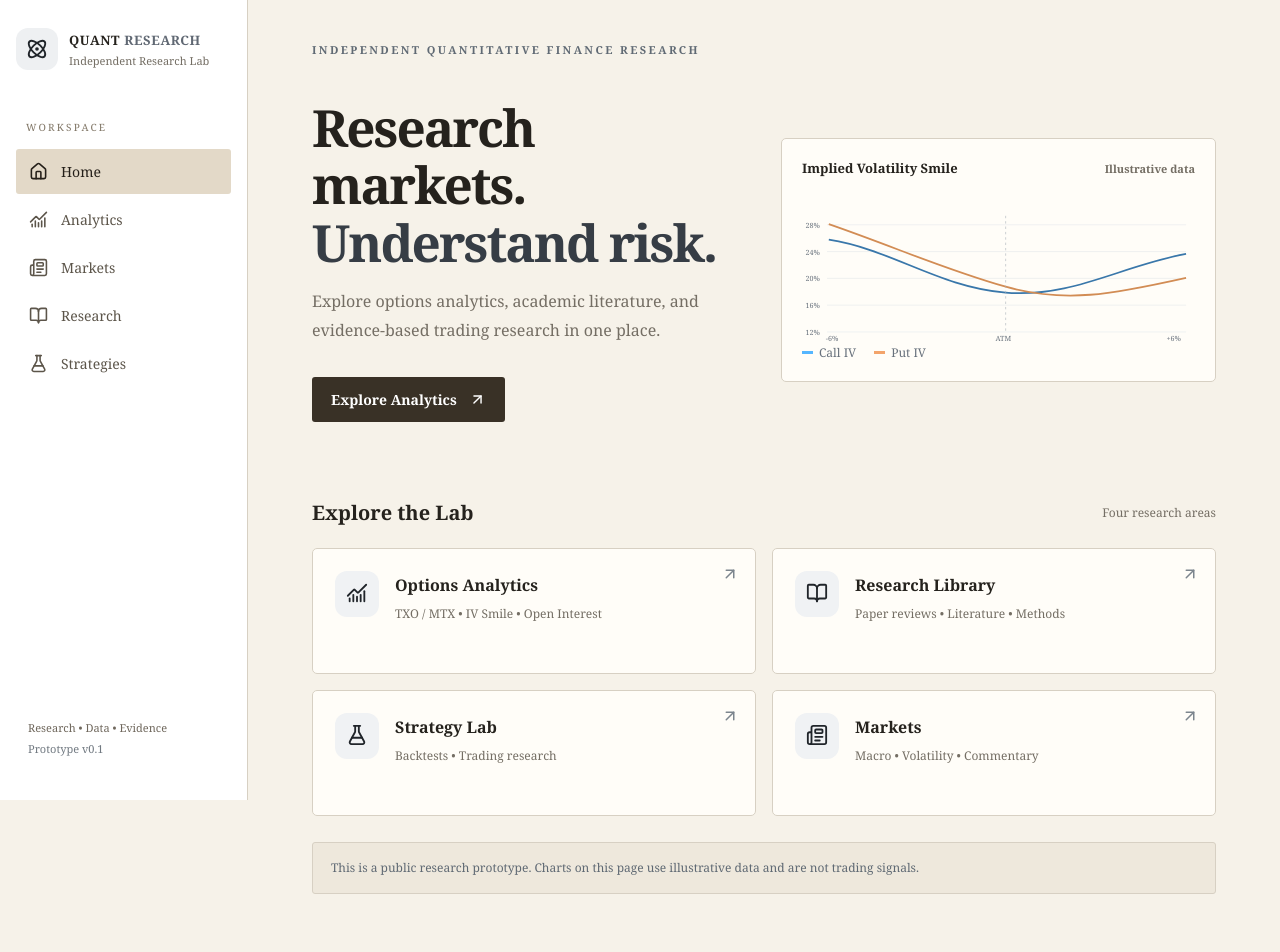
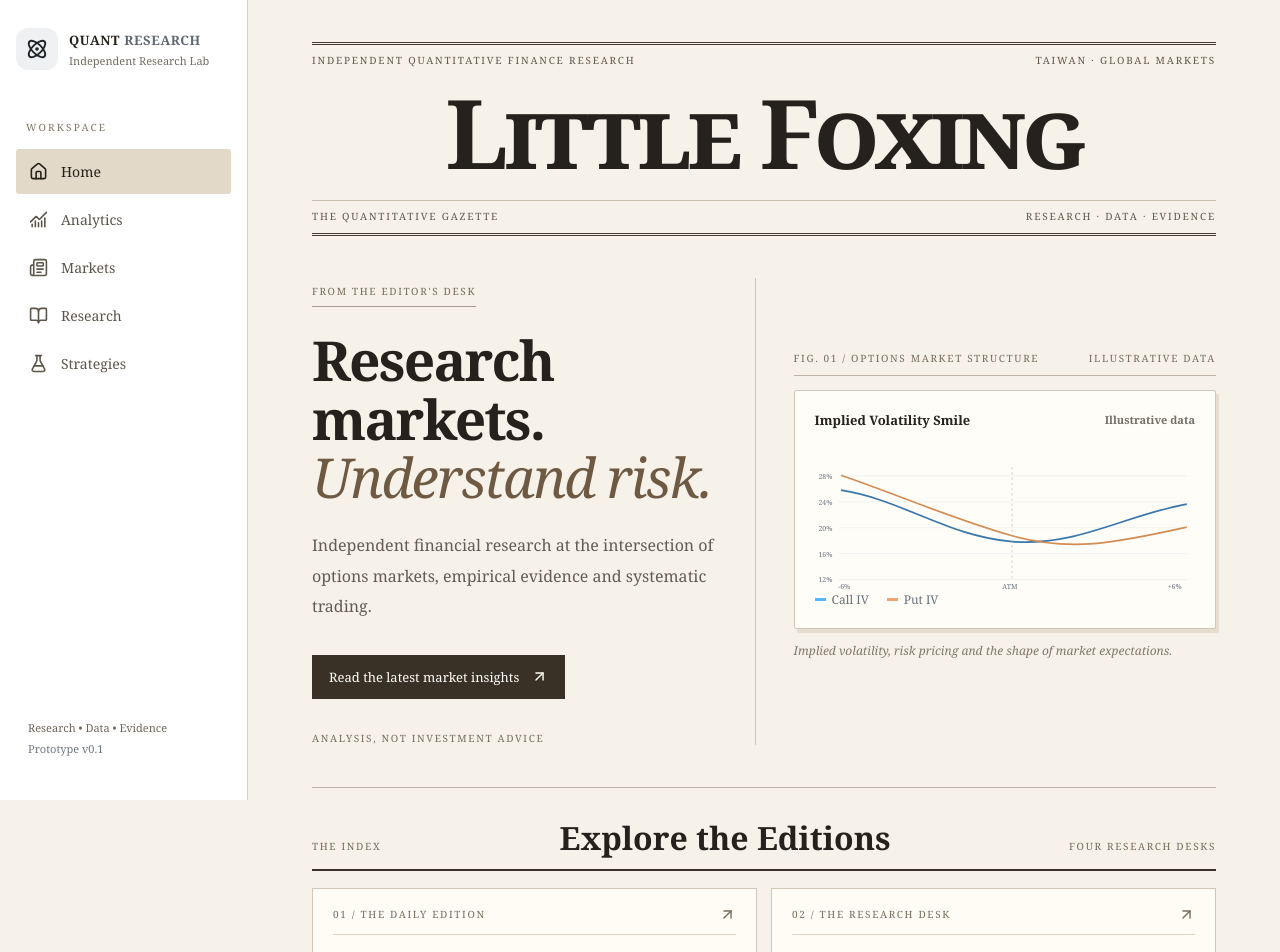
Before and after one commit to AllenHuang891130/Little-Foxing-Option-Trade, a Next.js app: page / in a window 1280 px wide. Shown: the top 952 px of the page. Built offline with nearby package versions, Linux system fonts and the light colour scheme.

Commit message:
Update page.tsx

```diff
--- a/app/page.tsx
+++ b/app/page.tsx
@@ -1,99 +1,45 @@
-
 import Link from 'next/link';
-import {
-  ArrowUpRight,
-  ChartNoAxesCombined,
-  BookOpen,
-  FlaskConical,
-  Newspaper,
-} from 'lucide-react';
-
+import {ArrowUpRight,ChartNoAxesCombined,BookOpen,FlaskConical,Newspaper,ArrowRight} from 'lucide-react';
 import SmileChart from '../components/SmileChart';
 
-const tiles = [
-  {
-    href: '/analytics/options',
-    title: 'Options Analytics',
-    desc: 'TXO / MTX • IV Smile • Open Interest',
-    Icon: ChartNoAxesCombined,
-  },
-  {
-    href: '/research',
-    title: 'Research Library',
-    desc: 'Paper reviews • Literature • Methods',
-    Icon: BookOpen,
-  },
-  {
-    href: '/strategies',
-    title: 'Strategy Lab',
-    desc: 'Backtests • Trading research',
-    Icon: FlaskConical,
-  },
-  {
-    href: '/markets-insights',
-    title: 'Markets',
-    desc: 'Macro • Volatility • Commentary',
-    Icon: Newspaper,
-  },
+const editions=[
+ {href:'/markets-insights',number:'01',label:'THE DAILY EDITION',title:'Markets',desc:'Global markets, macroeconomic releases, fixed income and independent commentary.',Icon:Newspaper},
+ {href:'/research',number:'02',label:'THE RESEARCH DESK',title:'Research Library',desc:'Academic papers, literature reviews, working notes and empirical methods.',Icon:BookOpen},
+ {href:'/strategies',number:'03',label:'THE STRATEGY DESK',title:'Strategy Lab',desc:'Trading hypotheses, backtests, execution research and performance evidence.',Icon:FlaskConical},
+ {href:'/analytics/options',number:'04',label:'THE DATA DESK',title:'Options Analytics',desc:'TXO / MTX analytics, volatility smiles, open interest and market structure.',Icon:ChartNoAxesCombined}
 ];
 
-export default function Home() {
-  return (
-    <>
-      <div className="eyebrow">
-        INDEPENDENT QUANTITATIVE FINANCE RESEARCH
-      </div>
-
-      <div className="hero">
-        <div>
-          <h1>
-            Research markets.
-            <br />
-            <em>Understand risk.</em>
-          </h1>
-
-          <p>
-            Explore options analytics, academic literature,
-            and evidence-based trading research in one place.
-          </p>
-
-          <Link href="/analytics/options" className="primary">
-            Explore Analytics
-            <ArrowUpRight size={17} />
-          </Link>
-        </div>
-
-        <div className="herochart">
-          <SmileChart />
-        </div>
-      </div>
-
-      <div className="sectiontitle">
-        <h2>Explore the Lab</h2>
-        <span>Four research areas</span>
-      </div>
-
-      <div className="tilegrid">
-        {tiles.map(({ href, title, desc, Icon }) => (
-          <Link href={href} className="tile" key={title}>
-            <div className="tileicon">
-              <Icon size={22} />
-            </div>
-
-            <div>
-              <h3>{title}</h3>
-              <p>{desc}</p>
-            </div>
-
-            <ArrowUpRight size={18} className="tilearrow" />
-          </Link>
-        ))}
-      </div>
-
-      <div className="notice">
-        This is a public research prototype. Charts on this
-        page use illustrative data and are not trading signals.
-      </div>
-    </>
-  );
+export default function Home(){
+ return <div className="gazette-home">
+   <header className="gazette-masthead">
+     <div className="gazette-masthead-top"><span>INDEPENDENT QUANTITATIVE FINANCE RESEARCH</span><span>TAIWAN · GLOBAL MARKETS</span></div>
+     <div className="gazette-name">Little Foxing</div>
+     <div className="gazette-masthead-bottom"><span>THE QUANTITATIVE GAZETTE</span><span>RESEARCH · DATA · EVIDENCE</span></div>
+   </header>
+   <section className="gazette-lead" aria-labelledby="gazette-lead-title">
+     <div className="gazette-lead-copy">
+       <div className="gazette-kicker">FROM THE EDITOR'S DESK</div>
+       <h1 id="gazette-lead-title">Research markets.<br/><em>Understand risk.</em></h1>
+       <p>Independent financial research at the intersection of options markets, empirical evidence and systematic trading.</p>
+       <Link href="/markets-insights" className="gazette-cta">Read the latest market insights <ArrowUpRight size={17}/></Link>
+       <div className="gazette-lead-note">ANALYSIS, NOT INVESTMENT ADVICE</div>
+     </div>
+     <div className="gazette-figure">
+       <div className="gazette-figure-top"><span>FIG. 01 / OPTIONS MARKET STRUCTURE</span><span>ILLUSTRATIVE DATA</span></div>
+       <SmileChart/>
+       <p>Implied volatility, risk pricing and the shape of market expectations.</p>
+     </div>
+   </section>
+   <section className="gazette-editions" aria-labelledby="gazette-editions-title">
+     <div className="gazette-section-heading"><span>THE INDEX</span><h2 id="gazette-editions-title">Explore the Editions</h2><span>FOUR RESEARCH DESKS</span></div>
+     <div className="gazette-edition-grid">
+       {editions.map(({href,number,label,title,desc,Icon})=><Link href={href} key={href} className="gazette-edition">
+         <div className="gazette-edition-top"><span>{number} / {label}</span><ArrowUpRight size={17}/></div>
+         <div className="gazette-edition-body"><Icon size={23} strokeWidth={1.4}/><h3>{title}</h3><p>{desc}</p></div>
+         <div className="gazette-edition-bottom">OPEN EDITION <ArrowRight size={15}/></div>
+       </Link>)}
+     </div>
+   </section>
+   <footer className="gazette-disclaimer">EDITORIAL NOTE — Little Foxing is an independent research project. Illustrative charts are not trading signals or investment recommendations.</footer>
+ </div>;
 }
```
